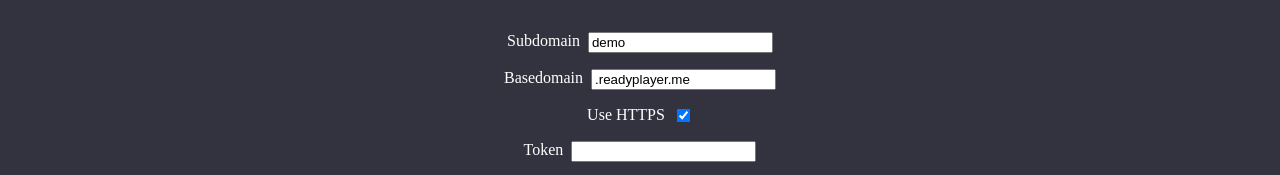
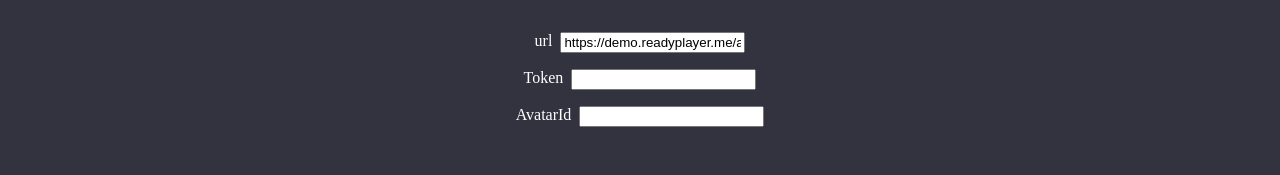
Before and after one commit to Kristokarp/rpm-playground, a React (Vite) app: page / in a window 1280 px wide. Shown: the top 175 px of the page. Built offline with nearby package versions, Linux system fonts and the light colour scheme.

Commit message:
feat: better url field

```diff
--- a/src/App.tsx
+++ b/src/App.tsx
@@ -7,9 +7,7 @@ function App() {
     setEvents((prev) => [...prev, event]);
   };
 
-  const [subdomain, setSubdomain] = useState("demo");
-  const [baseDomain, setBaseDomain] = useState(".readyplayer.me");
-  const [useHttps, setUseHttps] = useState(true);
+  const [baseUrl, setBaseUrl] = useState("https://demo.readyplayer.me/avatar");
   const [token, setToken] = useState("");
   const [avatarId, setAvatarId] = useState("");
 
@@ -32,27 +30,11 @@ function App() {
         }}
       >
         <div style={{ display: "flex", gap: "8px" }}>
-          <div>Subdomain</div>
+          <div>url</div>
           <input
             type="text"
-            value={subdomain}
-            onChange={(e) => setSubdomain(e.target.value)}
-          />
-        </div>
-        <div style={{ display: "flex", gap: "8px" }}>
-          <div>Basedomain</div>
-          <input
-            type="text"
-            value={baseDomain}
-            onChange={(e) => setBaseDomain(e.target.value)}
-          />
-        </div>
-        <div style={{ display: "flex", gap: "8px" }}>
-          <div>Use HTTPS</div>
-          <input
-            type="checkbox"
-            checked={useHttps}
-            onChange={(e) => setUseHttps(e.target.checked)}
+            value={baseUrl}
+            onChange={(e) => setBaseUrl(e.target.value)}
           />
         </div>
 
@@ -84,10 +66,8 @@ function App() {
             border: "0",
             maxWidth: "100%",
           }}
-          subdomain={subdomain}
-          baseDomain={baseDomain}
-          useHttps={useHttps}
-          config={{ language: "en", clearCache: true, token, avatarId }}
+          baseUrl={baseUrl}
+          config={{ clearCache: true, token, avatarId }}
           onEventReceived={onEvent}
         />
       </div>
--- a/src/RpmIframe.tsx
+++ b/src/RpmIframe.tsx
@@ -8,9 +8,7 @@ const RPM_TARGET = "readyplayerme";
 const IFRAME_READY_EVENT = "v1.frame.ready";
 
 type Props = {
-  subdomain: string;
-  baseDomain?: string;
-  useHttps?: boolean;
+  baseUrl: string;
   className?: string;
   style?: CSSProperties;
   config?: AvatarCreatorConfig;
@@ -19,16 +17,14 @@ type Props = {
 };
 
 export const RpmIframe: FC<Props> = ({
-  subdomain,
-  baseDomain,
-  useHttps,
+  baseUrl,
   className,
   style,
   config,
   onEventReceived,
 }) => {
   const frameRef = useRef<HTMLIFrameElement | null>(null);
-  const url = useAvatarCreatorUrl(subdomain, config, baseDomain, useHttps);
+  const url = useAvatarCreatorUrl(baseUrl, config);
 
   const subscribeToAvatarCreatorEvents = () => {
     if (!frameRef.current?.contentWindow) return;
--- a/src/types.ts
+++ b/src/types.ts
@@ -19,7 +19,6 @@ export type AvatarCreatorConfig = {
   clearCache?: boolean;
   bodyType?: BodyType;
   quickStart?: boolean;
-  language?: Language;
   token?: string;
   avatarId?: string;
 };
--- a/src/use-avatar-creator-url.hook.ts
+++ b/src/use-avatar-creator-url.hook.ts
@@ -2,18 +2,12 @@ import { AvatarCreatorConfig } from "./types";
 import { useMemo } from "react";
 
 export const useAvatarCreatorUrl = (
-  subdomain: string,
-  config?: AvatarCreatorConfig,
-  baseDomain?: string,
-  useHttps = true
+  baseUrl: string,
+  config?: AvatarCreatorConfig
 ): string => {
   return useMemo(() => {
-    let url = `${useHttps ? "https" : "http"}://${subdomain}${
-      baseDomain ?? ".readyplayer.me"
-    }`;
-
-    if (config?.language) url += `/${config.language}`;
-    url += `/avatar?frameApi&source=rpm-playground`;
+    let url = baseUrl;
+    url += "?frameApi";
     if (config?.clearCache) url += "&clearCache";
     if (config?.quickStart) url += "&quickStart";
     if (config?.bodyType) url += `&bodyType=${config?.bodyType}`;
@@ -21,5 +15,5 @@ export const useAvatarCreatorUrl = (
     if (config?.avatarId) url += `&id=${config?.avatarId}`;
 
     return url;
-  }, [subdomain, baseDomain, config, useHttps]);
+  }, [baseUrl, config]);
 };
```
